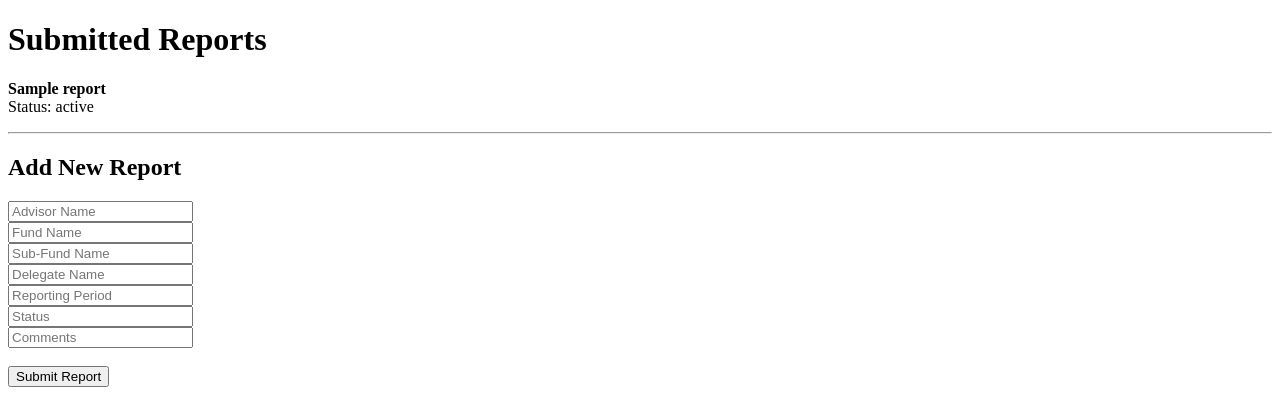
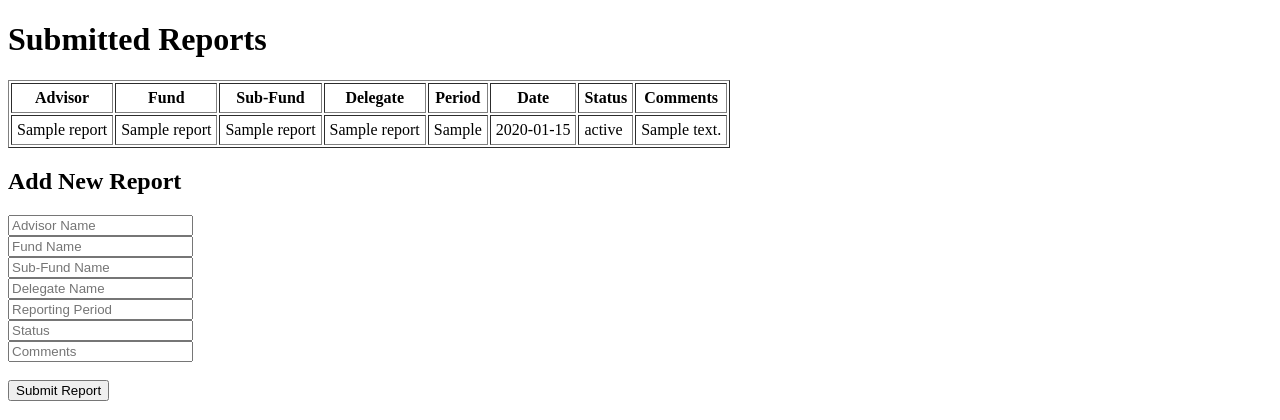
Before and after one commit to CianGallagher/IM_Report_Tracker, a Flask app: page / in a window 1280 px wide. Shown: the top 420 px of the page. Run offline with Flask 3, Linux system fonts and the light colour scheme; tables that the repository leaves empty hold one stand-in row (values such as "Sample post").

Commit message:
relod of homepage implemented after report submission via redirect url home, tidied up and added more columns to the table for more complete details

```diff
--- a/flask_webapp/rest_server.py
+++ b/flask_webapp/rest_server.py
@@ -1,5 +1,5 @@
 from datetime import date
-from flask import Flask, render_template, jsonify
+from flask import Flask, render_template, jsonify, url_for, request, redirect
 from flask_sqlalchemy import SQLAlchemy
 
 app = Flask(__name__)
@@ -37,8 +37,6 @@ def add_test_report():
     db.session.commit()
     return "Test report added!"
 
-from flask import request, redirect
-
 @app.route('/submit_report', methods=['POST'])
 def submit_report():
     report = Report(
@@ -53,7 +51,7 @@ def submit_report():
     )
     db.session.add(report)
     db.session.commit()
-    return redirect('/')
+    return redirect(url_for('home'))
 
 
 @app.route('/api/reports', methods=['GET'])
--- a/flask_webapp/templates/index.html
+++ b/flask_webapp/templates/index.html
@@ -7,14 +7,35 @@
 <body>
     <h1>Submitted Reports</h1>
 
+{% if reports %}
+  <table border="1" cellpadding="5">
+    <tr>
+      <th>Advisor</th>
+      <th>Fund</th>
+      <th>Sub-Fund</th>
+      <th>Delegate</th>
+      <th>Period</th>
+      <th>Date</th>
+      <th>Status</th>
+      <th>Comments</th>
+    </tr>
     {% for report in reports %}
-      <p>
-        <strong>{{ report.Investment_advisor_name }}</strong>
-        <br>
-        Status: {{ report.status }}
-      </p>
-      <hr>
+    <tr>
+      <td>{{ report.Investment_advisor_name }}</td>
+      <td>{{ report.fund_name }}</td>
+      <td>{{ report.sub_fund_name }}</td>
+      <td>{{ report.delegate_name }}</td>
+      <td>{{ report.reporting_period }}</td>
+      <td>{{ report.report_date }}</td>
+      <td>{{ report.status }}</td>
+      <td>{{ report.comments }}</td>
+    </tr>
     {% endfor %}
+  </table>
+{% else %}
+  <p>No reports submitted yet.</p>
+{% endif %}
+
 
     <h2>Add New Report</h2>
     <form method="POST" action="/submit_report">
```
